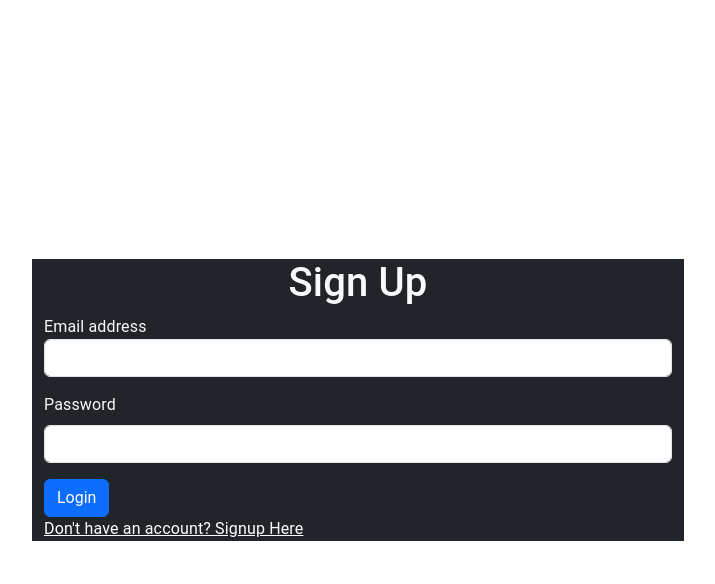
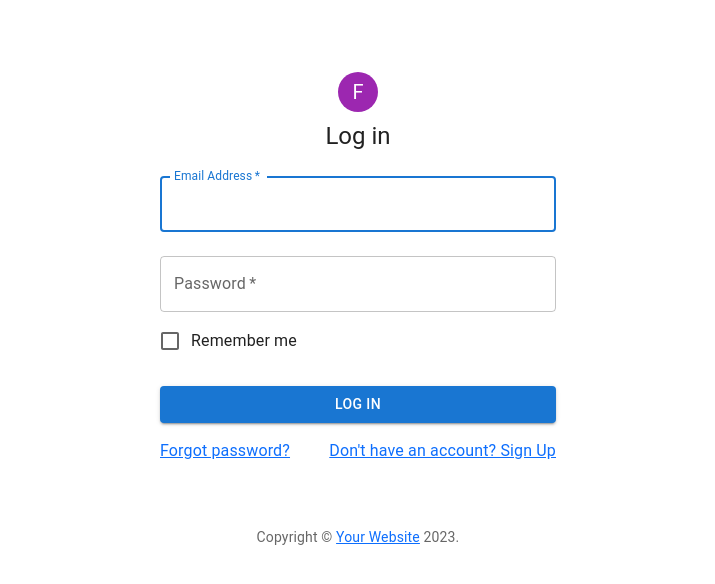
Before and after one commit to AKSHDESAI1/wds-drive, a React (Create React App) app: page /login in a window 1280 px wide. Shown: the top 584 px of the page, without its empty margins (282-997 px from the left). Built offline with nearby package versions, Linux system fonts and the light colour scheme; no server answers.

Commit message:
add login ui

```diff
--- a/src/Components/authentication/Login.js
+++ b/src/Components/authentication/Login.js
@@ -1,11 +1,131 @@
+// import { useState, useRef } from 'react'
+// import { useAuth } from '../../Context/AuthContext';
+// import { NavLink, useNavigate } from 'react-router-dom';
+// import Backdrop from '@mui/material/Backdrop';
+// import CircularProgress from '@mui/material/CircularProgress';
+// import SnackbarMui from '../SnackbarMui';
+
+// const Login = () => {
+//     const emailRef = useRef();
+//     const passwordRef = useRef();
+
+//     const [error, setError] = useState('');
+//     const [loading, setLoading] = useState(false);
+
+//     const { login, currentUser } = useAuth();
+//     const navigate = useNavigate();
+
+//     async function handleSubmit(e) {
+//         e.preventDefault();
+//         setOpen(true);
+//         try {
+//             setLoading(true);
+//             setError('');
+//             await login(emailRef.current.value, passwordRef.current.value);
+//             setOpen(false);
+//             enqueueSnackbar('Login Successfully', { variant: "success" });
+//             setTimeout(() => {
+
+//                 navigate('/');
+//             }, 1000);
+//         } catch (e) {
+//             let msg = JSON.stringify(e.message);
+//             enqueueSnackbar(msg, { variant: "error" });
+//             setError(`${e.message}`)
+//         }
+//         setOpen(false);
+//         setLoading(false);
+//     }
+
+//     // Backdrop
+//     const [open, setOpen] = useState(false);
+//     const Backdrop_handleClose = () => {
+//         setOpen(false);
+//     };
+//     // Backdrop Ends
+
+
+//     // Mui Snackbar begins
+//     const { enqueueSnackbar } = SnackbarMui();
+//     //    Mui Snackbar ends
+
+//     return (
+//         <div className="row d-flex justify-content-center vh-100 align-items-center">
+//             <div className="col-md-6  mx-auto bg-dark text-light">
+//                 {currentUser && currentUser.email}
+//                 {error === '' ? null : <h6 className="alert alert-danger" hidden> {error}  </h6>}
+
+//                 <form onSubmit={handleSubmit}>
+//                     <h1 className="text-center"> Sign Up </h1>
+//                     <div className="mb-3">
+//                         <label htmlFor="email" classNa1me="form-label">Email address</label>
+//                         <input type="email" className="form-control" id="email" ref={emailRef} aria-describedby="emailHelp" />
+
+//                     </div>
+//                     <div className="mb-3">
+//                         <label htmlFor="password" className="form-label">Password</label>
+//                         <input type="password" className="form-control" ref={passwordRef} id="password" />
+//                     </div>
+
+//                     <button type="submit" disabled={loading} className="btn btn-primary"> {loading ? "Loading" : "Login"} </button>
+
+//                     <br />
+//                     <NavLink to='/signup' className="text-white">Don't have an account? Signup Here </NavLink>
+//                 </form>
+//             </div>
+
+//             <Backdrop
+//                 sx={{ color: '#fff', zIndex: (theme) => theme.zIndex.drawer + 1 }}
+//                 open={open}
+//                 onClick={Backdrop_handleClose}
+//             >
+//                 <CircularProgress color="inherit" />
+//             </Backdrop>
+
+//             {/* <Button onClick={handleClick_SnackBar}>Show snackbar</Button>
+//             <Button onClick={handleClickVariant('success')}>Show success snackbar</Button> */}
+//         </div>
+//     )
+// }
+
+// export default Login;
+
+
+import * as React from 'react';
+import Avatar from '@mui/material/Avatar';
+import Button from '@mui/material/Button';
+import CssBaseline from '@mui/material/CssBaseline';
+import TextField from '@mui/material/TextField';
+import FormControlLabel from '@mui/material/FormControlLabel';
+import Checkbox from '@mui/material/Checkbox';
+import Grid from '@mui/material/Grid';
+import Box from '@mui/material/Box';
+import Typography from '@mui/material/Typography';
+import Container from '@mui/material/Container';
+import { createTheme, ThemeProvider } from '@mui/material/styles';
 import { useState, useRef } from 'react'
 import { useAuth } from '../../Context/AuthContext';
-import { NavLink, useNavigate } from 'react-router-dom';
+import { Link, useNavigate } from 'react-router-dom';
 import Backdrop from '@mui/material/Backdrop';
 import CircularProgress from '@mui/material/CircularProgress';
 import SnackbarMui from '../SnackbarMui';
 
-const Login = () => {
+function Copyright(props) {
+    return (
+        <Typography variant="body2" color="text.secondary" align="center" {...props}>
+            {'Copyright © '}
+            <Link color="inherit" to="/">
+                Your Website
+            </Link>{' '}
+            {new Date().getFullYear()}
+            {'.'}
+        </Typography>
+    );
+}
+
+const theme = createTheme();
+
+function Login() {
     const emailRef = useRef();
     const passwordRef = useRef();
 
@@ -21,6 +141,7 @@
         try {
             setLoading(true);
             setError('');
+            console.log(emailRef.current.value, passwordRef.current.value)
             await login(emailRef.current.value, passwordRef.current.value);
             setOpen(false);
             enqueueSnackbar('Login Successfully', { variant: "success" });
@@ -50,30 +171,72 @@
     //    Mui Snackbar ends
 
     return (
-        <div className="row d-flex justify-content-center vh-100 align-items-center">
-            <div className="col-md-6  mx-auto bg-dark text-light">
-                {currentUser && currentUser.email}
-                {error === '' ? null : <h6 className="alert alert-danger" hidden> {error}  </h6>}
-
-                <form onSubmit={handleSubmit}>
-                    <h1 className="text-center"> Sign Up </h1>
-                    <div className="mb-3">
-                        <label htmlFor="email" classNa1me="form-label">Email address</label>
-                        <input type="email" className="form-control" id="email" ref={emailRef} aria-describedby="emailHelp" />
-
-                    </div>
-                    <div className="mb-3">
-                        <label htmlFor="password" className="form-label">Password</label>
-                        <input type="password" className="form-control" ref={passwordRef} id="password" />
-                    </div>
-
-                    <button type="submit" disabled={loading} className="btn btn-primary"> {loading ? "Loading" : "Login"} </button>
-
-                    <br />
-                    <NavLink to='/signup' className="text-white">Don't have an account? Signup Here </NavLink>
-                </form>
-            </div>
-
+        <ThemeProvider theme={theme}>
+            <Container component="main" maxWidth="xs">
+                <CssBaseline />
+                <Box
+                    sx={{
+                        marginTop: 8,
+                        display: 'flex',
+                        flexDirection: 'column',
+                        alignItems: 'center',
+                    }}
+                >
+                    <Avatar sx={{ m: 1, bgcolor: 'secondary.main' }} >
+                        F
+                    </Avatar>
+                    <Typography component="h1" variant="h5">
+                        Log in
+                    </Typography>
+                    <Box component="form" onSubmit={handleSubmit} noValidate sx={{ mt: 1 }}>
+                        <TextField
+                            type='email'
+                            margin="normal"
+                            required
+                            fullWidth
+                            id="email"
+                            label="Email Address"
+                            name="email"
+                            autoComplete="email"
+                            autoFocus
+                            inputRef={emailRef}
+                        />
+                        <TextField
+                            margin="normal"
+                            required
+                            fullWidth
+                            name="password"
+                            label="Password"
+                            type="password"
+                            id="password"
+                            autoComplete="current-password"
+                            inputRef={passwordRef}
+                        />
+                        <FormControlLabel
+                            control={<Checkbox value="remember" color="primary" />}
+                            label="Remember me"
+                        />
+                        <Button
+                            type="submit"
+                            fullWidth
+                            variant="contained"
+                            sx={{ mt: 3, mb: 2 }}
+                        >
+                            Log In
+                        </Button>
+                        <Grid container>
+                            <Grid item xs>
+                                <Link href="#" >
+                                    Forgot password?
+                                </Link>
+                            </Grid>
+                            <Grid item>
+                                <Link to="/signup" >
+                                    Don't have an account? Sign Up
+                                </Link>
+                            </Grid>
+                        </Grid>
+                    </Box>
                     <Backdrop
                         sx={{ color: '#fff', zIndex: (theme) => theme.zIndex.drawer + 1 }}
                         open={open}
@@ -81,11 +244,11 @@
                     >
                         <CircularProgress color="inherit" />
                     </Backdrop>
-
-            {/* <Button onClick={handleClick_SnackBar}>Show snackbar</Button>
-            <Button onClick={handleClickVariant('success')}>Show success snackbar</Button> */}
-        </div>
-    )
+                </Box>
+                <Copyright sx={{ mt: 8, mb: 4 }} />
+            </Container>
+        </ThemeProvider>
+    );
 }
 
-export default Login;
+export default (Login)
```
Also changed, not shown: firebase.json. Lines whose indentation alone changed are shown as unchanged.
